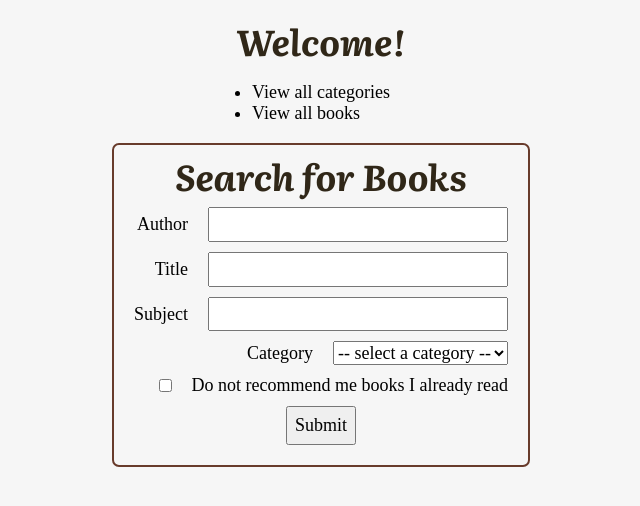
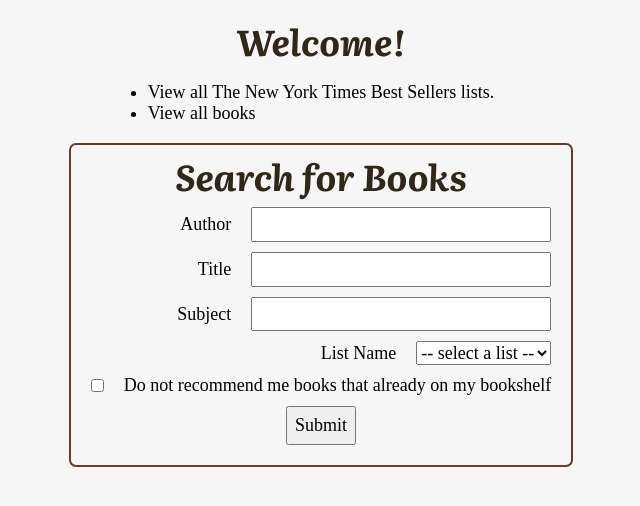
Before and after one commit to ElenaByc/books-app, a Flask app: page / in a window 1280 px wide. Shown: the part 88-594 px from the top of the page, without its empty margins (319-959 px from the left). Run offline with Flask 3, Linux system fonts and the light colour scheme.

Commit message:
refactor: rename nyt categories to lists

```diff
--- a/crud.py
+++ b/crud.py
@@ -1,7 +1,7 @@
 """CRUD operations."""
 
-from model import (User, Book, Shelf, Author, Subject, Category, Cover,
-                   BookSubject, BookCategory, BookAuthor, BookShelf,
+from model import (User, Book, Shelf, Author, Subject, List, Cover,
+                   BookSubject, BookList, BookAuthor, BookShelf,
                    db, connect_to_db)
 
 
@@ -11,10 +11,10 @@ def create_user(email, password):
     return User(email=email, password=password)
 
 
-def create_book(title, isbn10, isbn13, overview="", contributor_note=""):
+def create_book(title, isbn10, isbn13, description="", contributor_note=""):
     """Create and return a new book."""
 
-    return Book(title=title, primary_isbn10=isbn10, primary_isbn13=isbn13, overview=overview, contributor_note=contributor_note)
+    return Book(title=title, primary_isbn10=isbn10, primary_isbn13=isbn13, description=description, contributor_note=contributor_note)
 
 
 def create_subject(subject):
@@ -23,10 +23,10 @@ def create_subject(subject):
     return Subject(subject=subject)
 
 
-def create_category(category, nyt_list_name):
-    """Create and return a new category."""
+def create_list(list_name, nyt_list_name_encoded):
+    """Create and return a new list."""
 
-    return Category(category=category, nyt_list_name_encoded=nyt_list_name)
+    return List(list_name=list_name, nyt_list_name_encoded=nyt_list_name_encoded)
 
 
 def create_author(name, ol_id=None, about=None, picture=None):
@@ -53,10 +53,10 @@ def create_book_subject(book, subject):
     return BookSubject(book=book, subject=subject)
 
 
-def create_book_category(book_id, category_id):
-    """Create and return a new book-category association."""
+def create_book_list(book_id, list_id):
+    """Create and return a new book-list association."""
 
-    return BookCategory(book_id=book_id, category_id=category_id)
+    return BookList(book_id=book_id, list_id=list_id)
 
 
 def create_book_author(book_id, author_id):
@@ -83,15 +83,13 @@ def get_book_by_isbn13(isbn13):
     return Book.query.filter(Book.primary_isbn13 == isbn13).first()
 
 
-def get_books_by_category(category_id):
-    """Return all book by category."""
-
-    # return Book.query.filter(Book.categories.contains(get_category_by_id)).all()
+def get_books_by_list(list_id):
+    """Return all book in list."""
 
     result = []
-    book_category_list = BookCategory.query.filter(
-        BookCategory.category_id == category_id).all()
-    for bc in book_category_list:
+    book_list_list = BookList.query.filter(
+        BookList.list_id == list_id).all()
+    for bc in book_list_list:
         result.append(get_book_by_id(bc.book_id))
 
     return result
@@ -109,16 +107,16 @@ def get_book_by_id(book_id):
     return Book.query.get(book_id)
 
 
-def get_all_categories():
-    """Return all categories."""
+def get_all_lists():
+    """Return all lists."""
 
-    return Category.query.all()
+    return List.query.all()
 
 
-def get_category_by_id(category_id):
-    """Return a category by primary key."""
+def get_list_by_id(list_id):
+    """Return a list by primary key."""
 
-    return Category.query.get(category_id)
+    return List.query.get(list_id)
 
 
 def get_author_by_id(author_id):
--- a/server.py
+++ b/server.py
@@ -16,39 +16,39 @@ app.jinja_env.undefined = StrictUndefined
 def homepage():
     """View homepage."""
 
-    categories = crud.get_all_categories()
+    lists = crud.get_all_lists()
 
-    return render_template('homepage.html', categories=categories)
+    return render_template("homepage.html", lists=lists)
 
 
-@app.route('/search-result')
+@app.route("/search-result")
 def show_searching_result():
     """Show event search form"""
 
-    author = request.args.get('author', '')
-    title = request.args.get('title', '')
-    subject = request.args.get('subject', '')
-    category_id = request.args.get('category', '')
+    author = request.args.get("author", "")
+    # title = request.args.get("title", "")
+    subject = request.args.get("subject", "")
+    list_id = request.args.get("list", "")
 
-    if category_id != '':
-        books = crud.get_books_by_category(category_id)
-        category = crud.get_category_by_id(category_id).category
+    if list_id != '':
+        books = crud.get_books_by_list(list_id)
+        list_name = crud.get_list_by_id(list_id).list_name
         # print("!!!!!!!!!!!!!!!!!!!!!!!")
         # print(sample(books, 3))
     else:
         books = []
-        category = ''
+        list_name = ""
 
-    return render_template("all_books.html", books=books, category=category)
+    return render_template("all_books.html", books=books, list_name=list_name)
 
 
-@app.route("/categories")
-def all_categories():
-    """View all book categories."""
+@app.route("/lists")
+def all_lists():
+    """View all The New York Times Best Sellers lists"""
 
-    categories = crud.get_all_categories()
+    lists = crud.get_all_lists()
 
-    return render_template("all_categories.html", categories=categories)
+    return render_template("all_lists.html", lists=lists)
 
 
 @app.route("/books")
@@ -57,7 +57,7 @@ def all_books():
 
     books = crud.get_all_books()
 
-    return render_template("all_books.html", books=books, category='')
+    return render_template("all_books.html", books=books, list_name='')
 
 
 @app.route("/books/<book_id>")
--- a/templates/homepage.html
+++ b/templates/homepage.html
@@ -5,7 +5,7 @@
 <h2>Welcome!</h2>
 
 <ul>
-    <li><a href="/categories">View all categories</a></li>
+    <li><a href="/lists">View all The New York Times Best Sellers lists.</a></li>
     <li><a href="/books">View all books</a></li>
 </ul>
 
@@ -28,18 +28,18 @@
         </div>
 
         <div>
-            <label for="category">Category</label>
-            <select name="category" id="category">
-                <option disabled selected value> -- select a category -- </option>
-                {% for category in categories %}
-                <option value="{{ category.category_id }}">{{ category.category }}</option>
+            <label for="list">List Name</label>
+            <select name="list" id="list">
+                <option disabled selected value> -- select a list -- </option>
+                {% for l in lists %}
+                <option value="{{ l.list_id }}">{{ l.list_name }}</option>
                 {% endfor %}
             </select>
         </div>
 
         <div>
             <input type="checkbox" id="read" name="read" value="no">
-            <label for="read">Do not recommend me books I already read</label>
+            <label for="read">Do not recommend me books that already on my bookshelf</label>
         </div>
 
 
```
Also changed, not shown: model.py (+16 -16 lines), seed_database.py (+22 -22 lines), templates/all_books.html (+7 -7 lines), templates/all_categories.html (deleted, +0 -21 lines), templates/all_lists.html (added, +21 -0 lines), templates/book_details.html (+6 -6 lines).
